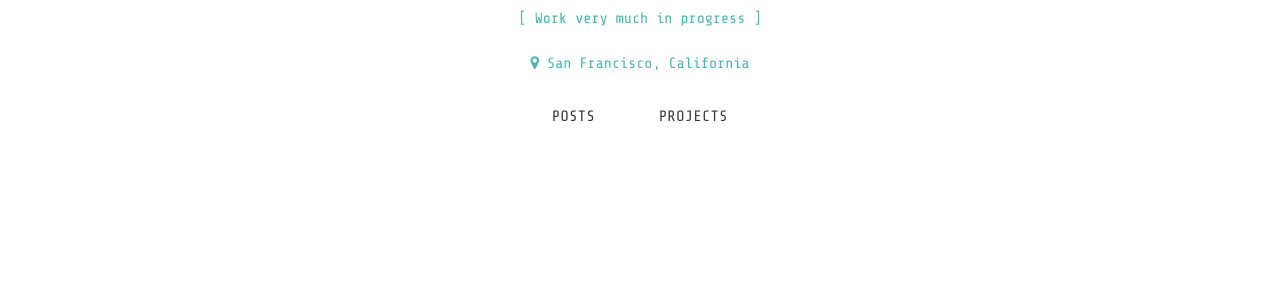
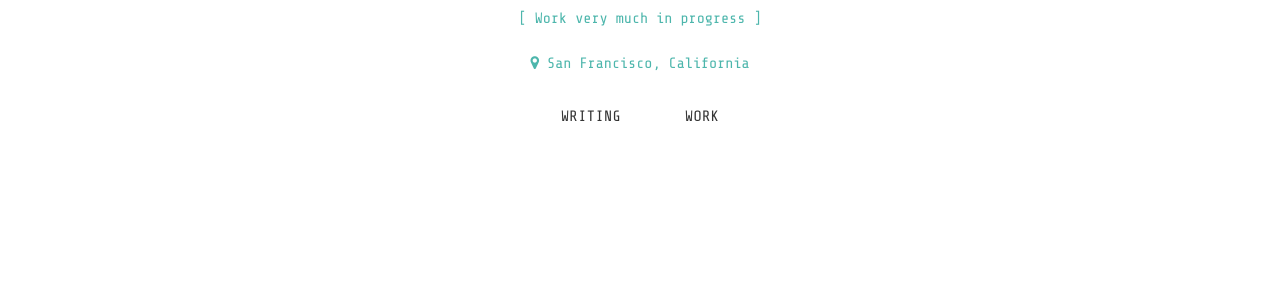
Before and after one commit to danielponeill/danielponeill.github.io, a Jekyll site: the page built from index.html, in a window 1280 px wide. Shown: the part 212-512 px from the top of the page. Built offline with Jekyll 4.4.1, drawn with Linux system fonts in a browser that asks for light colours; some web fonts are replaced.

Commit message:
Update _config.yml

```diff
--- a/_config.yml
+++ b/_config.yml
@@ -24,8 +24,8 @@ disqus_shortname:
 isolang: en
 close_btn: "Close"
 home_btn: "Home"
-projects_btn: "Projects"
-posts_btn: "Posts"
+projects_btn: "Work"
+posts_btn: "Writing"
 imprint_btn: "Imprint"
 name_badge: "an article by"
 rss_badge: "Subscribe"
```
